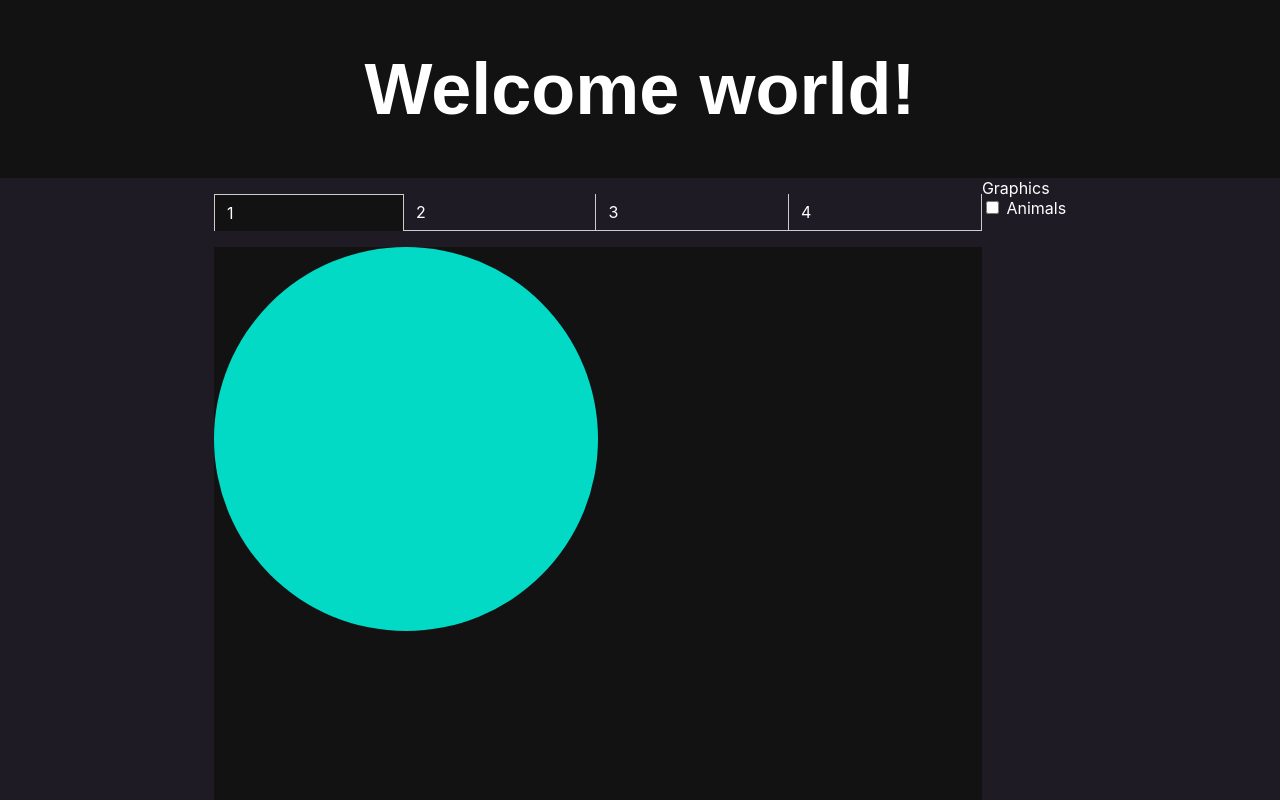
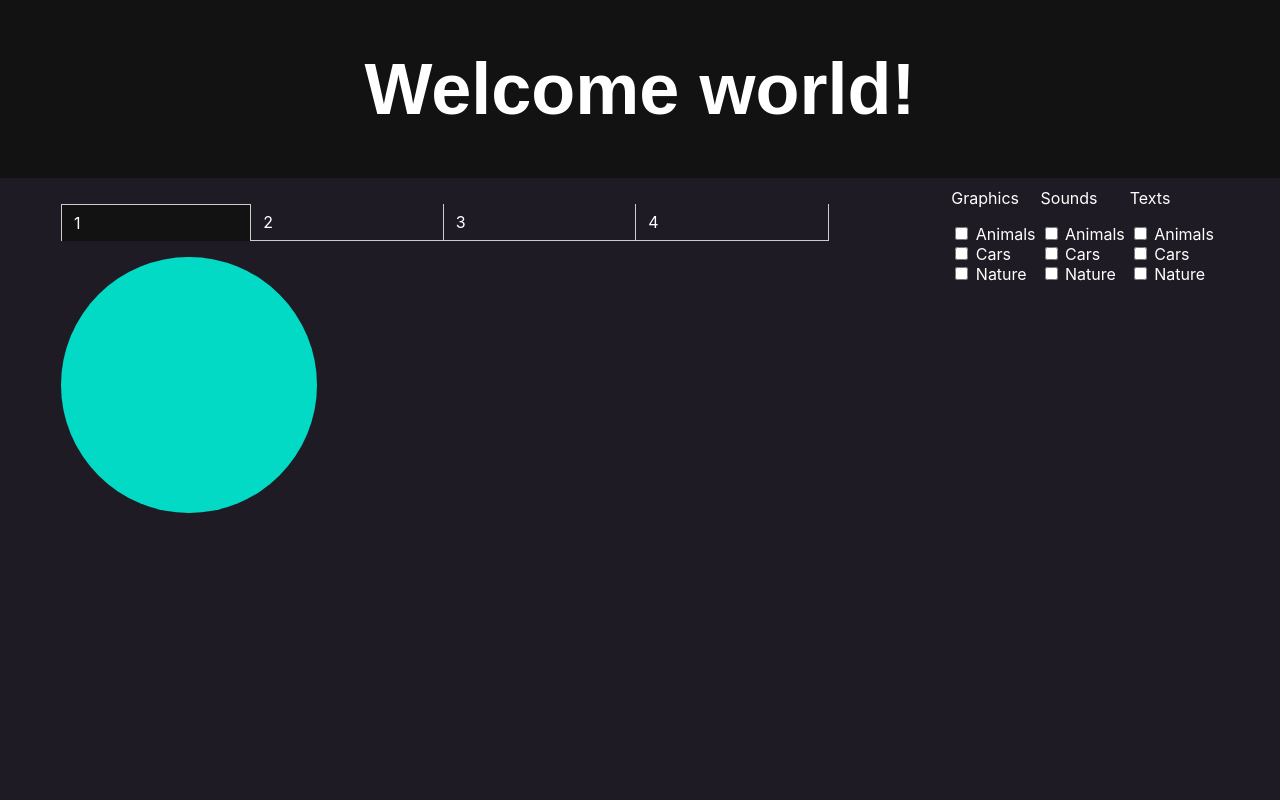
Before and after one commit to williamostensen98/Webutvikling-Prosjekt2, a React (Create React App) app: page / in a window 1280 px wide. Shown: the top 800 px of the page. Built offline with nearby package versions, Linux system fonts and the light colour scheme.

Commit message:
Added media categories and checkboxes for each category

```diff
--- a/src/App.js
+++ b/src/App.js
@@ -6,9 +6,24 @@ import { render } from "react-dom";
 import TabContent from "./components/TabContent"
 import Footer from "./components/Footer"
 import MediaCategory from "./components/MediaCategory"
+import catData from "./categoryData"
 
 class App extends Component {
+    constructor(props) {
+        super(props)
+        this.state = {
+            data: catData
+        }
+    }
+
+
     render() {
+        const mediaCategories = this.state.data.map(data =>
+            <MediaCategory
+                mediaLabel={data.mediaLabel}
+                id={data.id}
+                categories={data.categories}
+            />);
         return (
             <div>
                 <Header headerText="Welcome world!"/>
@@ -25,14 +40,14 @@ class App extends Component {
                         <div label="2">
                             <TabContent
                                 cx="100"
-                                cy="100"
+                                cy="150"
                                 r="50"
                                 fill="#CF6679"
                             />
                         </div>
                         <div label="3">
                             <TabContent
-                                cx="150"
+                                cx="175"
                                 cy="50"
                                 r="50"
                                 fill="#BB86FC"
@@ -40,18 +55,16 @@ class App extends Component {
                         </div>
                         <div label="4">
                             <TabContent
-                                cx="50"
+                                cx="250"
                                 cy="150"
                                 r="50"
                                 fill="#3700B3"
                             />
                         </div>
                     </Tabs>
-                    <MediaCategory
-                        mediaLabel="Graphics"
-                        category1="Animals"
-                    />
-
+                    <div className="media-categories">
+                    {mediaCategories}
+                    </div>
                 </div>
                 <Footer />
             </div>
--- /dev/null
+++ b/src/categoryData.js
@@ -0,0 +1,32 @@
+const categoryData = [
+    {
+        id: 1,
+        mediaLabel: "Graphics",
+        categories : [
+            "Animals",
+            "Cars",
+            "Nature",
+        ]
+
+    },
+    {
+        id: 2,
+        mediaLabel: "Sounds",
+        categories : [
+            "Animals",
+            "Cars",
+            "Nature",
+        ]
+    },
+    {
+        id: 3,
+        mediaLabel: "Texts",
+        categories : [
+            "Animals",
+            "Cars",
+            "Nature",
+        ]
+    }
+]
+
+export default categoryData
--- a/src/components/MediaCategory.js
+++ b/src/components/MediaCategory.js
@@ -4,23 +4,39 @@ class MediaCategory extends Component {
     constructor(props) {
         super(props)
         this.state = {
+            categories: props.categories
+        }
+    }
+    // renderCheckbox kan utvides til å ta input for å lage en liste kategorier med props
+    renderCheckbox(i) {
+        return (
+                <li>
+                    <input type="checkbox" name={this.props.categories[i]}>
+                    </input>
+                    <label for="a"> {this.props.categories[i]}</label>
+                </li>
+        )
+    }
 
+    createCheckbox = () => {
+        let checkboxes = []
+        for (let i=0; i < this.state.categories.length; i++) {
+            checkboxes.push(this.renderCheckbox(i))
         }
+        return checkboxes
     }
 
     render() {
+        // console.log(this.state.categories[0])
         return(
             <div className="category-container">
-                <div>
                 <label>
                     {this.props.mediaLabel}
                 </label>
                 <br />
-
-                <input type="checkbox" id="1">
-                </input>
-                <label for="a"> {this.props.category1}</label>
-                </div>
+                <ul className="media-list">
+                    {this.createCheckbox()}
+                </ul>
             </div>
         )
     }
--- a/src/components/Tab.js
+++ b/src/components/Tab.js
@@ -10,10 +10,23 @@ class Tab extends Component {
     onClick: PropTypes.func.isRequired,
   };
 
-  onClick = () => {
+  constructor(props) {
+    super(props);
+    this.state = {
+
+    }
+    this.onClick = this.onClick.bind(this);
+  }
+
+  onClick() {
     const { label, onClick } = this.props;
     onClick(label);
   }
+
+  // onClick = () => {
+  //   const { label, onClick } = this.props;
+  //   onClick(label);
+  // }
 
   render() {
     const {
--- a/src/components/TabContent.js
+++ b/src/components/TabContent.js
@@ -12,7 +12,7 @@ class TabContent extends Component {
     render() {
         return(
             <div className="tab-content-container">
-                <svg viewBox="0 0 200 200">
+                <svg viewBox="0 0 300 200">
                     <circle
                         cx={this.props.cx}
                         cy={this.props.cy}
--- a/src/css/main.css
+++ b/src/css/main.css
@@ -83,11 +83,13 @@ code {
 }
 
 .tabs {
+  margin: 10px auto;
 }
 
 .main-content {
   display: flex;
   justify-content: center;
+  flex-wrap: wrap;
 }
 
 .footer-container {
@@ -95,10 +97,23 @@ code {
 }
 
 svg {
-  background-color: #121212;
+  /* background-color: #121212; */
 }
 
 .category-container {
+  margin: 10px auto;
+  margin-right: 5px;
+}
+
+.media-list {
+  list-style-type: none;
+  padding: 0;
+}
+
+.media-categories {
   display: flex;
-  flex-direction: column;
+  flex-wrap: wrap;
+  margin-right: auto;
+  margin-left: auto;
+  flex-direction: row;
 }
```
